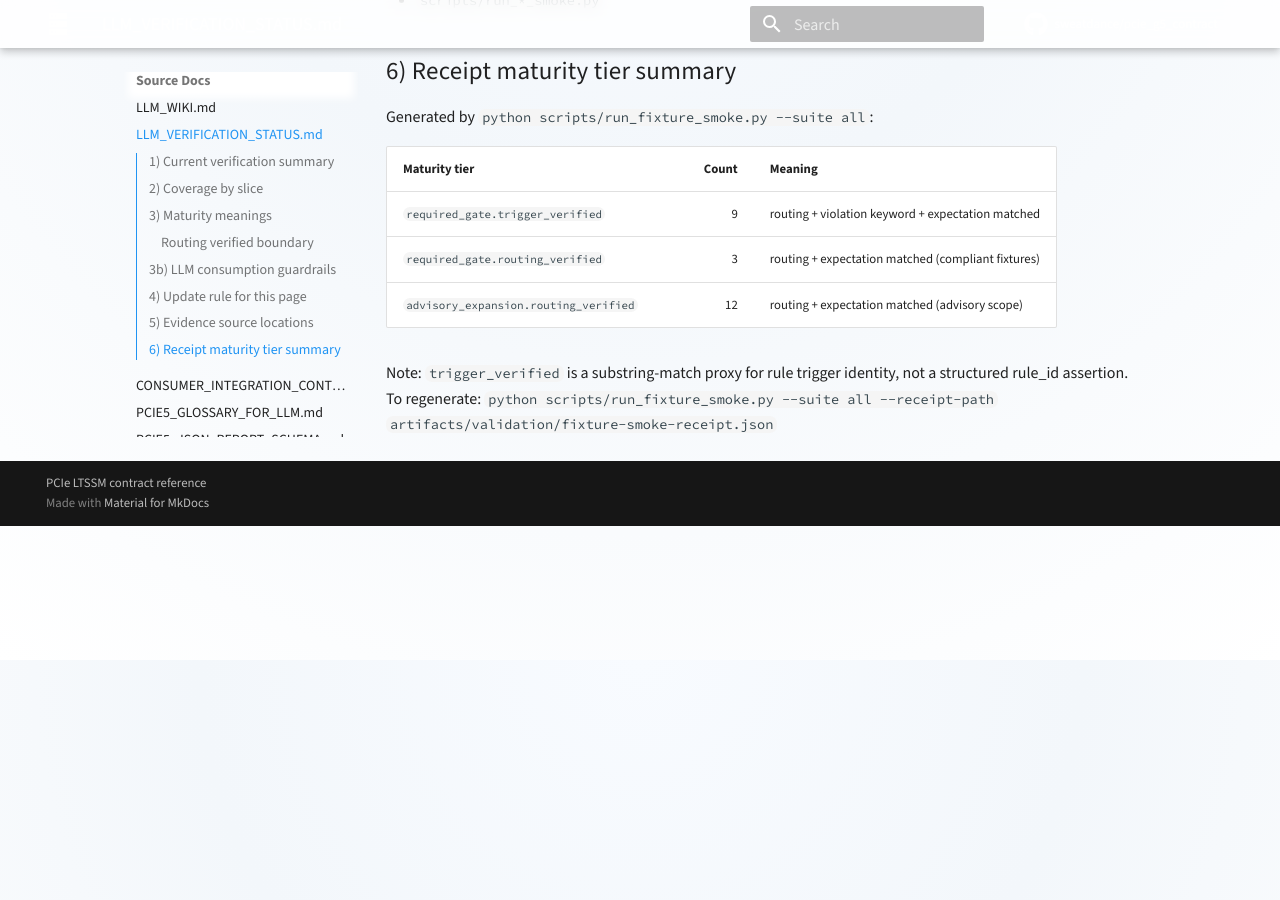
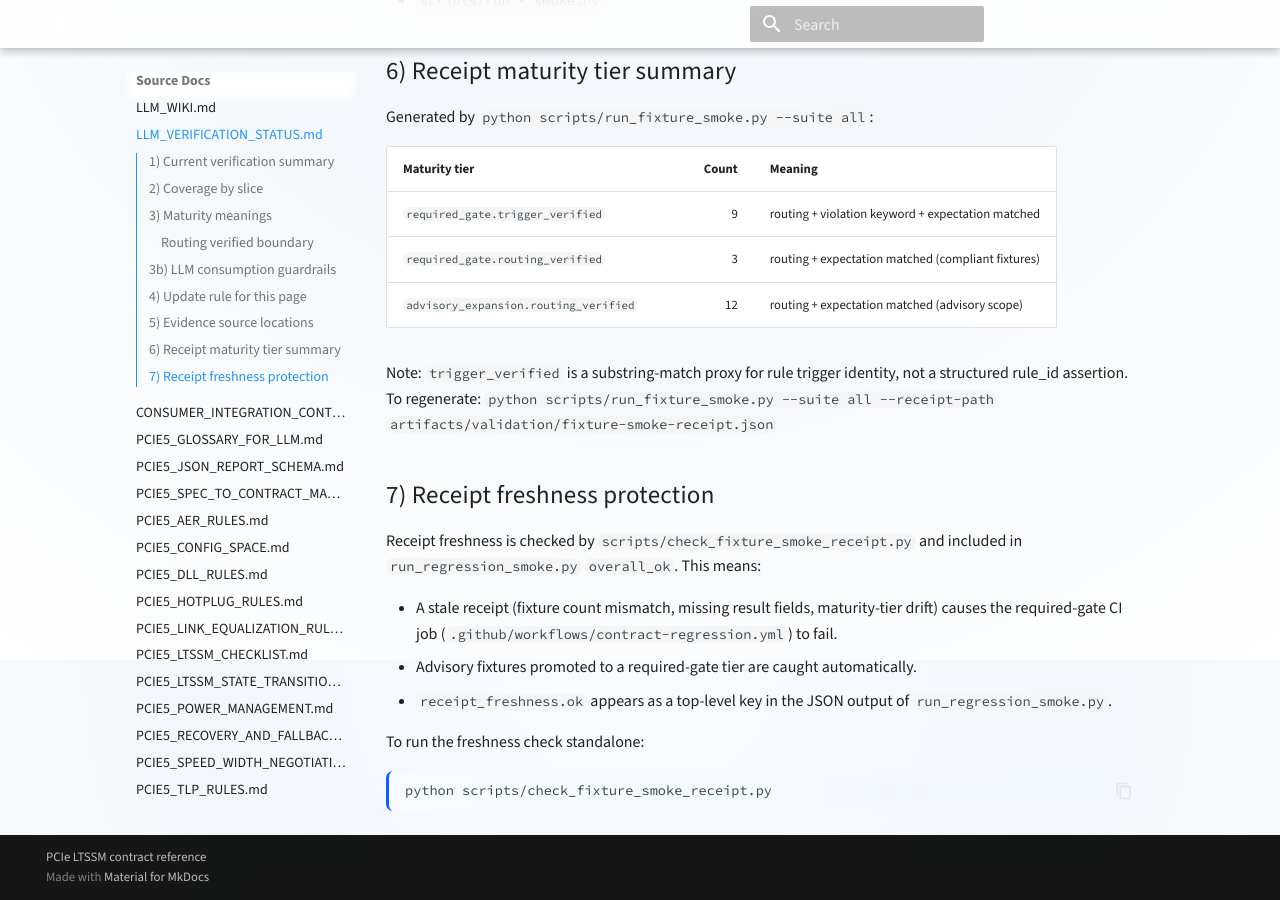
Before and after one commit to sweatdance/pcie_g5_contract, an MkDocs documentation site: the page built from docs/LLM_VERIFICATION_STATUS.md, in a window 1280 px wide and 900 px high, scrolled down 2940 px. Built offline with MkDocs 1.6.1 and Material for MkDocs 9.7.7, drawn with Linux system fonts in a browser that asks for light colours; comment, search, counter and statistics services are not loaded; before the commit the page ends 3466 px from its top, so only the background shows below that.

Commit message:
docs: document receipt freshness CI gate in LLM_VERIFICATION_STATUS
Notes that check_fixture_smoke_receipt.py is wired into
run_regression_smoke.py overall_ok, so stale receipts and maturity-tier
drift are caught by the required-gate CI job automatically.

Co-Authored-By: Claude Sonnet 4.6 <noreply@anthropic.com>

````diff
--- a/docs/LLM_VERIFICATION_STATUS.md
+++ b/docs/LLM_VERIFICATION_STATUS.md
@@ -100,3 +100,19 @@ Generated by `python scripts/run_fixture_smoke.py --suite all`:
 
 Note: `trigger_verified` is a substring-match proxy for rule trigger identity, not a structured rule_id assertion.
 To regenerate: `python scripts/run_fixture_smoke.py --suite all --receipt-path artifacts/validation/fixture-smoke-receipt.json`
+
+## 7) Receipt freshness protection
+
+Receipt freshness is checked by `scripts/check_fixture_smoke_receipt.py` and included in
+`run_regression_smoke.py` `overall_ok`. This means:
+
+- A stale receipt (fixture count mismatch, missing result fields, maturity-tier drift) causes
+  the required-gate CI job (`.github/workflows/contract-regression.yml`) to fail.
+- Advisory fixtures promoted to a required-gate tier are caught automatically.
+- `receipt_freshness.ok` appears as a top-level key in the JSON output of `run_regression_smoke.py`.
+
+To run the freshness check standalone:
+
+```
+python scripts/check_fixture_smoke_receipt.py
+```
````
